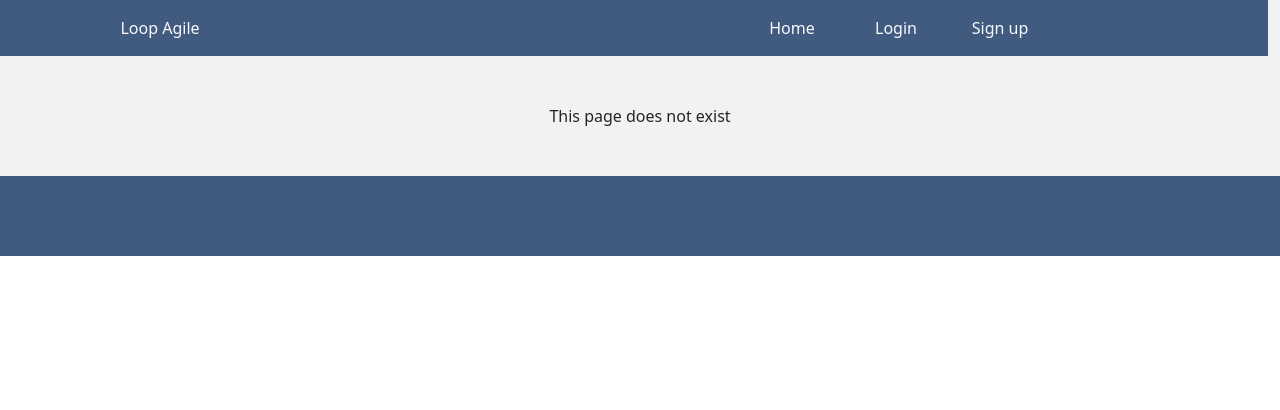
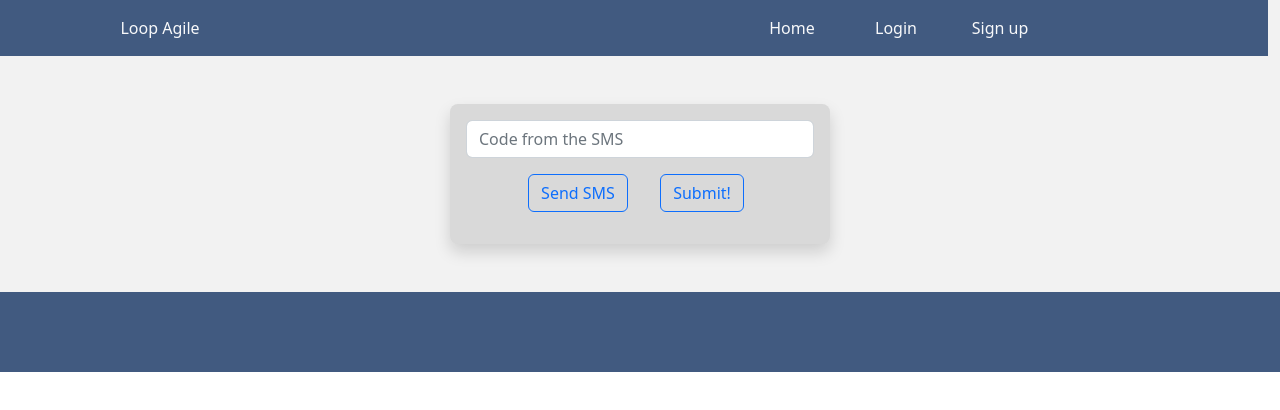
Before and after one commit to darklight81/RMIT-22-FWP, a React (Create React App) app: page /auth in a window 1280 px wide. Shown: the top 410 px of the page. Built offline with nearby package versions, Linux system fonts and the light colour scheme; no server answers.

Commit message:
Added Authentication

```diff
--- a/src/components/Post.js
+++ b/src/components/Post.js
@@ -23,13 +23,12 @@ function Post(props){
     let postOptions = null
 
     let subtitle;
-    const [modalIsOpen, setIsOpen] = useState(false);
+    const [modalIsOpen, setIsOpen] = useState(false)
     function openModal() {
         setIsOpen(true);
     }
 
     function afterOpenModal() {
-        // references are now sync'd and can be accessed.
         subtitle.style.color = '#415A80';
     }
 
@@ -71,6 +70,7 @@ function Post(props){
     }
 
     // adds the ability to delete/edit posts that was posted by the logged user
+    // todo: change this to and email as the name is not unique
     if (props.user.name === props.post.author){
         postOptions =
             <div className={`post-options`}>
--- a/src/router/Routing.js
+++ b/src/router/Routing.js
@@ -6,6 +6,7 @@ import Error from "../view/Error";
 import Profile from "../view/Profile";
 import Logout from "../components/Logout";
 import EditProfile from "../view/EditProfile";
+import Authentication from "../view/Authentication";
 
 function Routing(props){
     return(
@@ -16,6 +17,7 @@ function Routing(props){
             <Route path="/profile" element={<Profile user={props.user} setUser={props.setUser}/>} />
             <Route path="/logout" element={<Logout user={props.user} setUser={props.setUser}/>} />
             <Route path="/editProfile" element={<EditProfile user={props.user} setUser={props.setUser}/>} />
+            <Route path="/auth" element={<Authentication user={props.user} setUser={props.setUser}/>} />
             <Route path="*" element={<Error/>} />
         </Routes>
     )
--- /dev/null
+++ b/src/view/Authentication.js
@@ -0,0 +1,68 @@
+import {RAPIDAPI_KEY, SMSAPI_KEY} from "../env";
+import {useNavigate} from "react-router-dom";
+function Authentication(props){
+    const navigate = useNavigate()
+    let secret;
+    function handleSubmit(e){
+        if ( e.target[0].value !== secret){
+            props.setUser({})
+            localStorage.removeItem('loggedUser')
+        }
+        navigate('/')
+    }
+    function createSecret(){
+        let result = '';
+        const characters       = 'ABCDEFGHIJKLMNOPQRSTUVWXYZ0123456789';
+        const charactersLength = characters.length;
+        for ( let i = 0; i < 5; i++ ) {
+            result += characters.charAt(Math.floor(Math.random() *
+                charactersLength));
+        }
+        return result;
+    }
+    function sendSMS(e, phoneNumber){
+        e.preventDefault()
+        secret = createSecret()
+        const encodedParams = new URLSearchParams();
+        encodedParams.append("to", phoneNumber);
+        encodedParams.append("p", SMSAPI_KEY);
+        encodedParams.append("text", secret);
+
+        const options = {
+            method: 'POST',
+            headers: {
+                'content-type': 'application/x-www-form-urlencoded',
+                'X-RapidAPI-Key': RAPIDAPI_KEY,
+                'X-RapidAPI-Host': 'sms77io.p.rapidapi.com'
+            },
+            body: encodedParams
+        };
+
+        fetch('https://sms77io.p.rapidapi.com/sms', options)
+            .then(response => response.json())
+            .then(response => console.log(response))
+            .catch(err => console.error(err));
+    }
+
+    return(
+        <div className={`row justify-content-center`}>
+            <form className={`col-4 pt-3 form-rectangle rounded-3 shadow p-3`} onSubmit={e => handleSubmit(e)}>
+                <div className="mb-3">
+                    <input placeholder="Code from the SMS" className="form-control"/>
+                </div>
+                <div className={`row justify-content-center d-flex flex-row`}>
+                    <div className=" col-4">
+                        <button className={`btn btn-outline-primary`} onClick={ e => sendSMS(e,'+421918545034')}> Send SMS </button>
+                    </div>
+                    <div className="col-4">
+                        <button className={`btn btn-outline-primary`} type="submit"> Submit! </button>
+                    </div>
+                </div>
+
+                <div className="mb-3" id={`error`}>  </div>
+            </form>
+        </div>
+    )
+}
+
+export default Authentication
--- a/src/view/EditProfile.js
+++ b/src/view/EditProfile.js
@@ -4,8 +4,10 @@ function EditProfile(props){
     const navigator = useNavigate()
     function handleSubmit(e) {
         e.preventDefault()
-        //todo: persist the edit
-        navigator('/profile')
+        if (e.target[1].value === e.target[2].value){
+            navigator('/profile')
+        }
+        // todo: Show cue that the password is not correct
     }
 
     return (
--- a/src/view/Login.js
+++ b/src/view/Login.js
@@ -22,7 +22,7 @@ function Login(props) {
                 // log the user in
                 localStorage.setItem('loggedUser', JSON.stringify(users[i]))
                 props.setUser({name: users[i].name, email: users[i].email, password: users[i].password, joined: users[i].joined})
-                navigate('/')
+                navigate('/auth')
                 break;
             }
         }
--- a/src/view/Profile.js
+++ b/src/view/Profile.js
@@ -60,7 +60,28 @@ function Profile(props){
     }
 
     function handleEdit() {
-        navigate('/editProfile')
+        //navigate('/editProfile')
+        /*
+        const encodedParams = new URLSearchParams();
+        encodedParams.append("to", "+421918545034");
+        encodedParams.append("p", "ETqgYRy8NiEjvOZwUHqayDUFUnrdTwUSBBss9Lp4Sw0VlVEXJD63tbEJ6op7Dglw");
+        encodedParams.append("text", "Dear customer. We want to say thanks for your trust. Use code MINUS10 for 10 % discount on your next order!");
+
+        const options = {
+            method: 'POST',
+            headers: {
+                'content-type': 'application/x-www-form-urlencoded',
+                'X-RapidAPI-Key': '869b01e0afmshe70745459c7c92cp1f72abjsn10896e1fbfc6',
+                'X-RapidAPI-Host': 'sms77io.p.rapidapi.com'
+            },
+            body: encodedParams
+        };
+
+        fetch('https://sms77io.p.rapidapi.com/sms', options)
+            .then(response => response.json())
+            .then(response => console.log(response))
+            .catch(err => console.error(err));
+         */
     }
 
     return(
```
Also changed, not shown: 1 other file (tests, documents, lock files or other folders).
